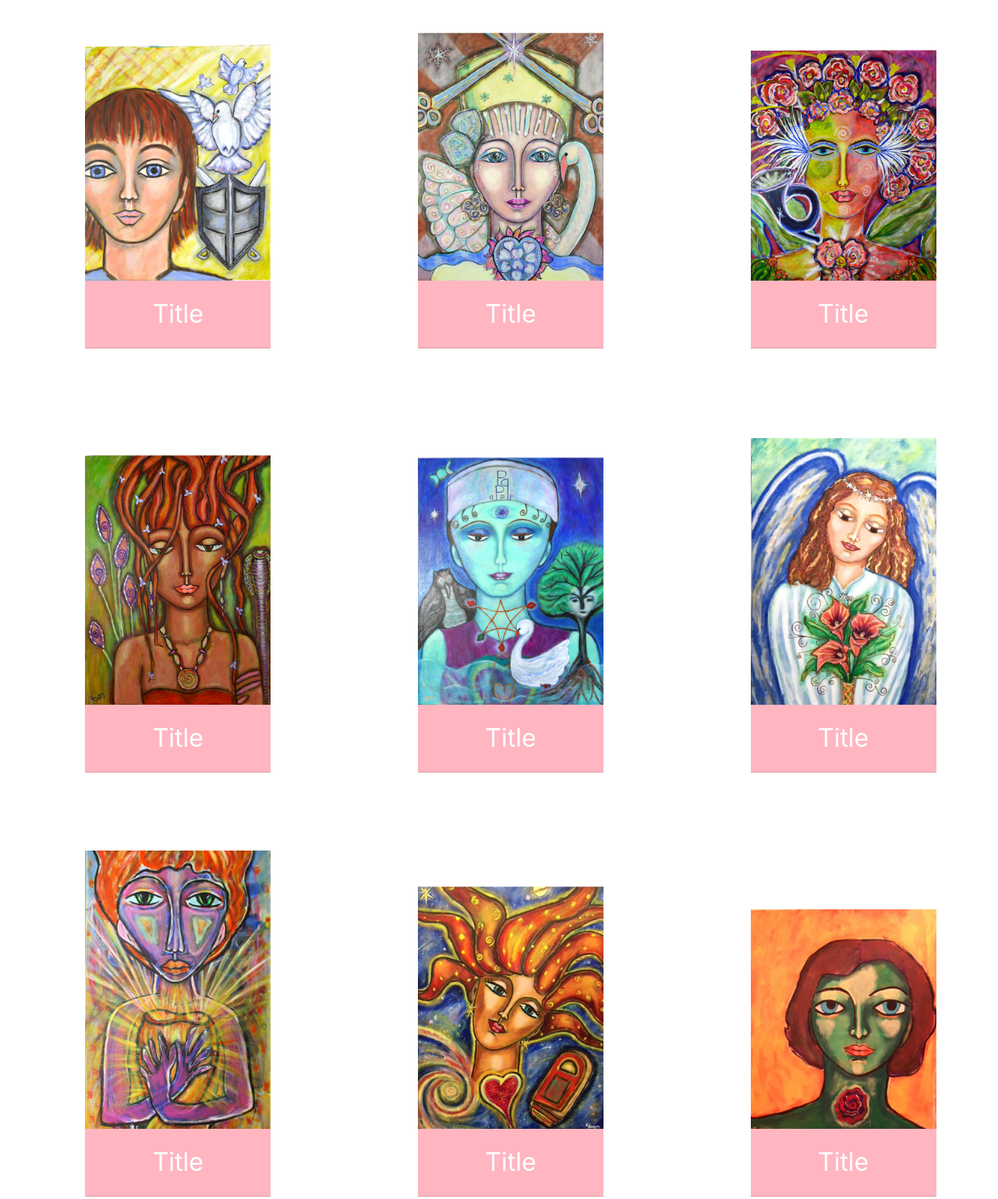
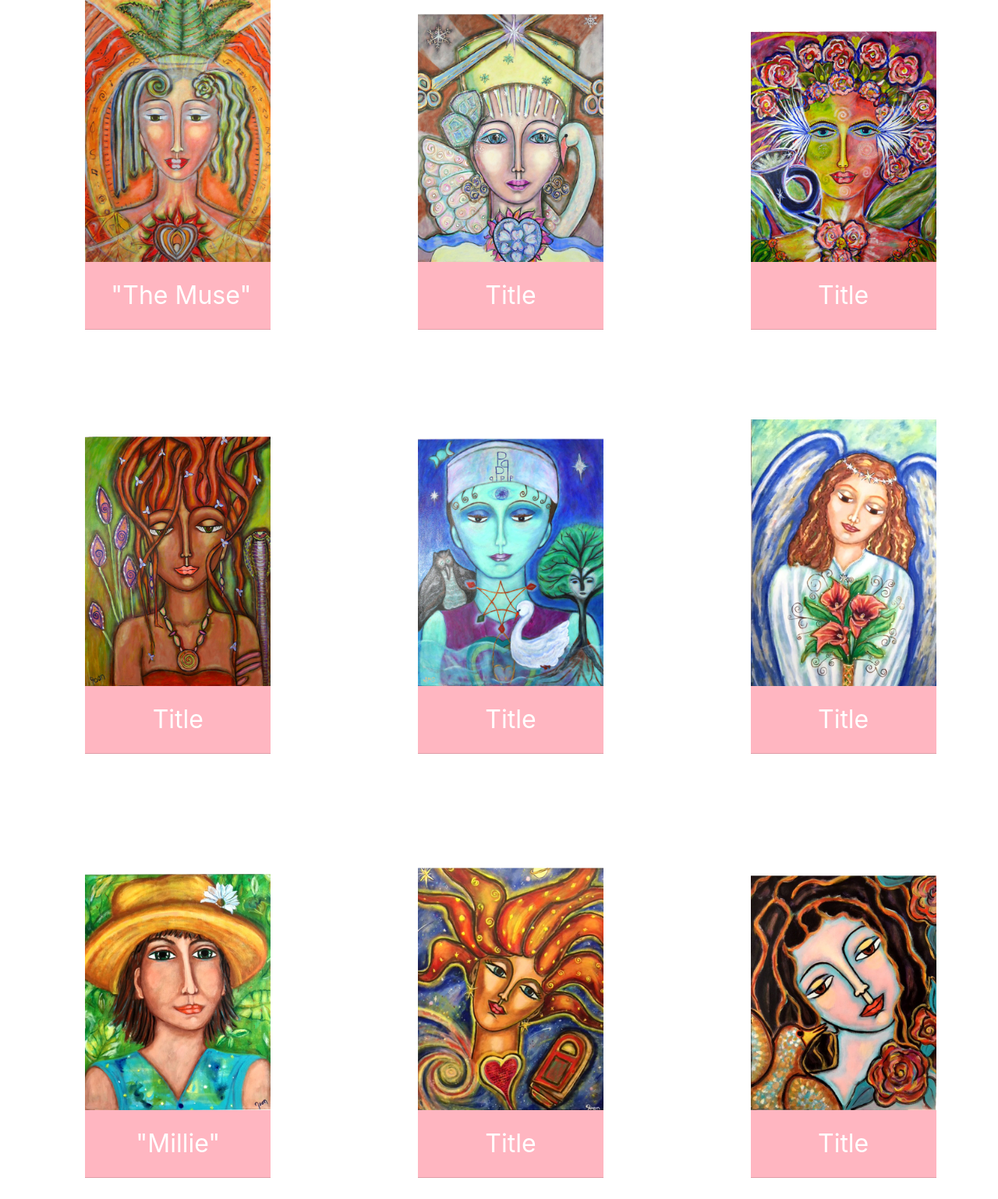
Before and after one commit to garyhouck/Art-Website, a plain HTML site: page index.html in a window 1280 px wide. Shown: the part 1807-3345 px from the top of the page at 78% size. Drawn offline with nearby package versions, Linux system fonts and the light colour scheme.

Commit message:
gallery update

```diff
--- a/index.html
+++ b/index.html
@@ -13,19 +13,7 @@
     crossorigin="anonymous"></script>
 <script src="https://cdnjs.cloudflare.com/ajax/libs/popper.js/1.14.3/umd/popper.min.js" integrity="sha384-ZMP7rVo3mIykV+2+9J3UJ46jBk0WLaUAdn689aCwoqbBJiSnjAK/l8WvCWPIPm49" crossorigin="anonymous"></script>
 <script src="https://stackpath.bootstrapcdn.com/bootstrap/4.1.3/js/bootstrap.min.js" integrity="sha384-ChfqqxuZUCnJSK3+MXmPNIyE6ZbWh2IMqE241rYiqJxyMiZ6OW/JmZQ5stwEULTy" crossorigin="anonymous"></script>
-<<<<<<< HEAD
 <script src="main.js"></script>
-=======
-<script>
-$(document).ready(function () {
-    $(".navbar-nav li a").click(function(event) {
-      $(".navbar-collapse").collapse('hide');
-    });
-  });
-
-
-  </script>
->>>>>>> 0bbe276470d5edde913f22cc01c90c2baaa500c5
 </head>
 <body>
 
@@ -143,11 +131,11 @@ $(document).ready(function () {
 
                      <div class="col-md-4">
                         <div class="card accordion" id="accordionExample2">
-                          <img src="images2/4.jpg" class="paintings"  data-toggle="collapse" data-target="#collapseFour">
+                          <img src="images2/the-muse.jpg" class="paintings"  data-toggle="collapse" data-target="#collapseFour">
                           <div class="card-header" id="headingOne">
                               <h2 class="mb-0">
                                 <button class="btn btn-link dropdown" type="button" data-toggle="collapse" data-target="#collapseFour" aria-expanded="true" aria-controls="collapseOne">
-                                  Title
+                                  "The Muse"
                                 </button>
                               </h2>
                             </div>
@@ -275,11 +263,11 @@ $(document).ready(function () {
 
                         <div class="col-md-4">
                             <div class="card accordion" id="accordionExample2">
-                              <img src="images2/10.jpg" class="paintings"  data-toggle="collapse" data-target="#collapseTen">
+                              <img src="images2/millie.jpg" class="paintings"  data-toggle="collapse" data-target="#collapseTen">
                               <div class="card-header" id="headingOne">
                                   <h2 class="mb-0">
                                     <button class="btn btn-link dropdown" type="button" data-toggle="collapse" data-target="#collapseTen" aria-expanded="true" aria-controls="collapseOne">
-                                      Title
+                                      "Millie"
                                     </button>
                                   </h2>
                                 </div>
@@ -315,7 +303,7 @@ $(document).ready(function () {
 
                             <div class="col-md-4">
                                 <div class="card accordion" id="accordionExample2">
-                                  <img src="images2/12.jpg" class="paintings"  data-toggle="collapse" data-target="#collapseTwelve">
+                                  <img src="images2/14.jpg" class="paintings"  data-toggle="collapse" data-target="#collapseTwelve">
                                   <div class="card-header" id="headingOne">
                                       <h2 class="mb-0">
                                         <button class="btn btn-link dropdown" type="button" data-toggle="collapse" data-target="#collapseTwelve" aria-expanded="true" aria-controls="collapseOne">
```
Also changed, not shown: images2/14.jpg (added), images2/millie.jpg (added), images2/the-muse.jpg (added), main.css (line endings or trailing spaces).
